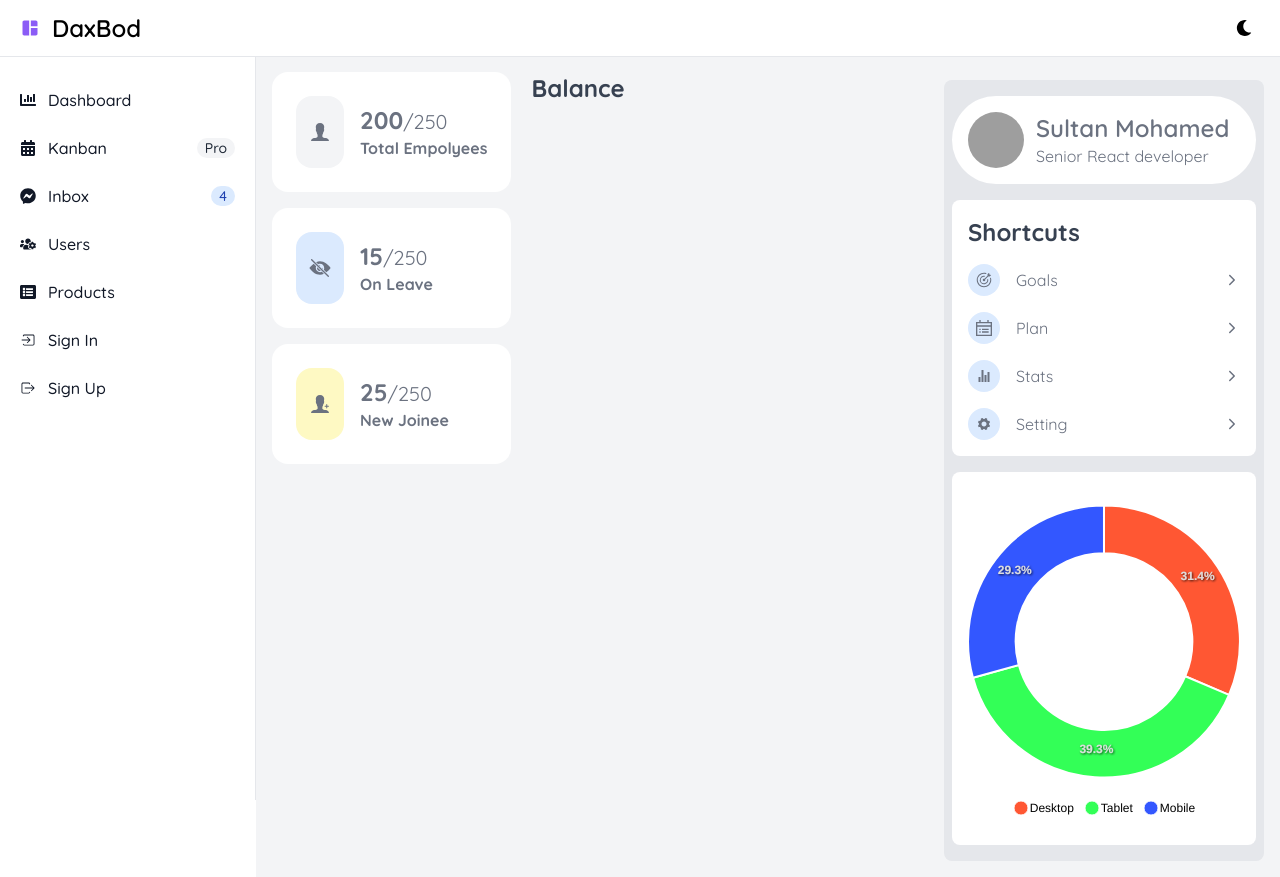
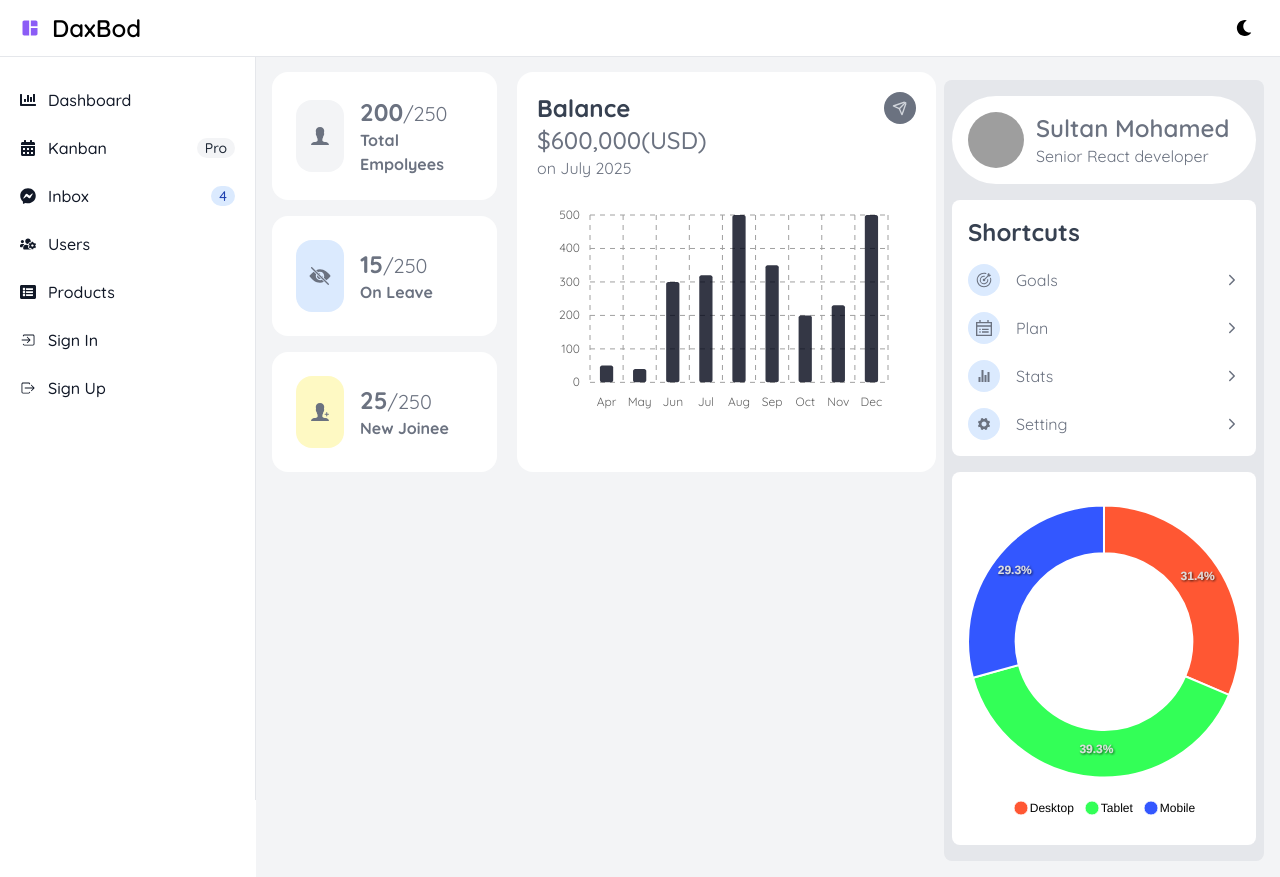
Before and after one commit to Elsoltan98/DaxBod, a React (Vite) app: page / in a window 1280 px wide. Built offline with nearby package versions, Linux system fonts and the light colour scheme; grey boxes are pictures that could not be loaded.

Commit message:
Update BarChart component

```diff
--- a/src/App.tsx
+++ b/src/App.tsx
@@ -19,7 +19,7 @@ const App = () => {
       <Sidebar isSidebarOpen={isSidebarOpen} />
       <Main>
         <Content>
-          <Stats />
+          <Stats darkMode={darkMode} />
           <div className="flex flex-col gap-3 lg:flex-row"></div>
         </Content>
         <Profile />
--- a/src/Components/Profile/index.tsx
+++ b/src/Components/Profile/index.tsx
@@ -3,7 +3,7 @@ import ShortCuts from "./ShortCuts";
 import User from "./User";
 const Profile = () => {
   return (
-    <div className="px-2 py-4 mt-2 bg-gray-200 rounded-lg  w-full dark:bg-gray-700 lg:w-80 flex flex-col justify-between gap-4">
+    <div className="px-2 py-4 mt-2 bg-gray-200 rounded-lg w-full dark:bg-gray-700 lg:w-80 flex flex-col justify-between gap-4">
       <User />
       <ShortCuts />
       <DonutChart />
--- a/src/Components/Stats/Balance.tsx
+++ b/src/Components/Stats/Balance.tsx
@@ -1,11 +1,25 @@
+import { FiSend } from "react-icons/fi";
 import Title from "../../ui/Title";
+import BarChart from "./BarChart";
 
-const Balance = () => {
+interface BalanceProps {
+  darkMode?: boolean;
+}
+
+const Balance = ({ darkMode }: BalanceProps) => {
   return (
-    <div>
+    <div className="bg-white p-5 rounded-2xl flex-1 dark:bg-gray-600 dark:text-gray-300">
+      <div className="flex items-center justify-between">
+        <Title>Balance</Title>
+        <FiSend className="bg-gray-500 p-2 rounded-full text-gray-300 w-8 h-8" />
+      </div>
       <div>
-        <Title>Balance</Title>
+        <h1 className="font-medium text-2xl">
+          $600,000<span className="font-medium">(USD)</span>
+        </h1>
+        <span>on July 2025</span>
       </div>
+      <BarChart darkMode={darkMode} />
     </div>
   );
 };
--- /dev/null
+++ b/src/Components/Stats/BarChart.tsx
@@ -0,0 +1,107 @@
+import Chart from "react-apexcharts";
+
+interface BarChartProps {
+  darkMode?: boolean;
+}
+
+const BarChart = ({ darkMode }: BarChartProps) => {
+  const chartConfig = {
+    series: [
+      {
+        name: "Sales",
+        data: [50, 40, 300, 320, 500, 350, 200, 230, 500],
+      },
+    ],
+    options: {
+      chart: {
+        type: "bar" as const,
+        height: 240,
+        toolbar: {
+          show: false,
+        },
+      },
+      title: {
+        text: undefined,
+      },
+      dataLabels: {
+        enabled: false,
+      },
+      colors: ["#020617"],
+      plotOptions: {
+        bar: {
+          columnWidth: "40%",
+          borderRadius: 2,
+        },
+      },
+      xaxis: {
+        axisTicks: {
+          show: false,
+        },
+        axisBorder: {
+          show: false,
+        },
+        labels: {
+          style: {
+            colors: darkMode ? "#dddddd" : "#616161",
+            fontSize: "12px",
+            fontFamily: "inherit",
+            fontWeight: 400,
+          },
+        },
+        categories: [
+          "Apr",
+          "May",
+          "Jun",
+          "Jul",
+          "Aug",
+          "Sep",
+          "Oct",
+          "Nov",
+          "Dec",
+        ],
+      },
+      yaxis: {
+        labels: {
+          style: {
+            colors: darkMode ? "#dddddd" : "#616161",
+            fontSize: "12px",
+            fontFamily: "inherit",
+            fontWeight: 400,
+          },
+        },
+      },
+      grid: {
+        show: true,
+        borderColor: "#a0a0a0",
+        strokeDashArray: 5,
+        xaxis: {
+          lines: {
+            show: true,
+          },
+        },
+        padding: {
+          top: 5,
+          right: 20,
+        },
+      },
+      fill: {
+        opacity: 0.8,
+      },
+      tooltip: {
+        theme: "dark",
+      },
+    },
+  };
+  return (
+    <div className="px-2 pb-0">
+      <Chart
+        options={chartConfig.options}
+        series={chartConfig.series}
+        type="bar"
+        height={240}
+      />
+    </div>
+  );
+};
+
+export default BarChart;
--- a/src/Components/Stats/index.tsx
+++ b/src/Components/Stats/index.tsx
@@ -2,11 +2,11 @@ import { empolyeesData } from "../../constants";
 import Balance from "./Balance";
 import Card from "./Card";
 
-// interface StatsProps {
-//   darkMode?: boolean;
-// }
+interface StatsProps {
+  darkMode?: boolean;
+}
 
-const Stats = () => {
+const Stats = ({ darkMode }: StatsProps) => {
   return (
     <div className="flex flex-col gap-5 md:flex-row">
       <div className="flex flex-col gap-4 h-full">
@@ -14,7 +14,7 @@ const Stats = () => {
           <Card key={index} employee={employee} />
         ))}
       </div>
-      <Balance />
+      <Balance darkMode={darkMode} />
     </div>
   );
 };
```
